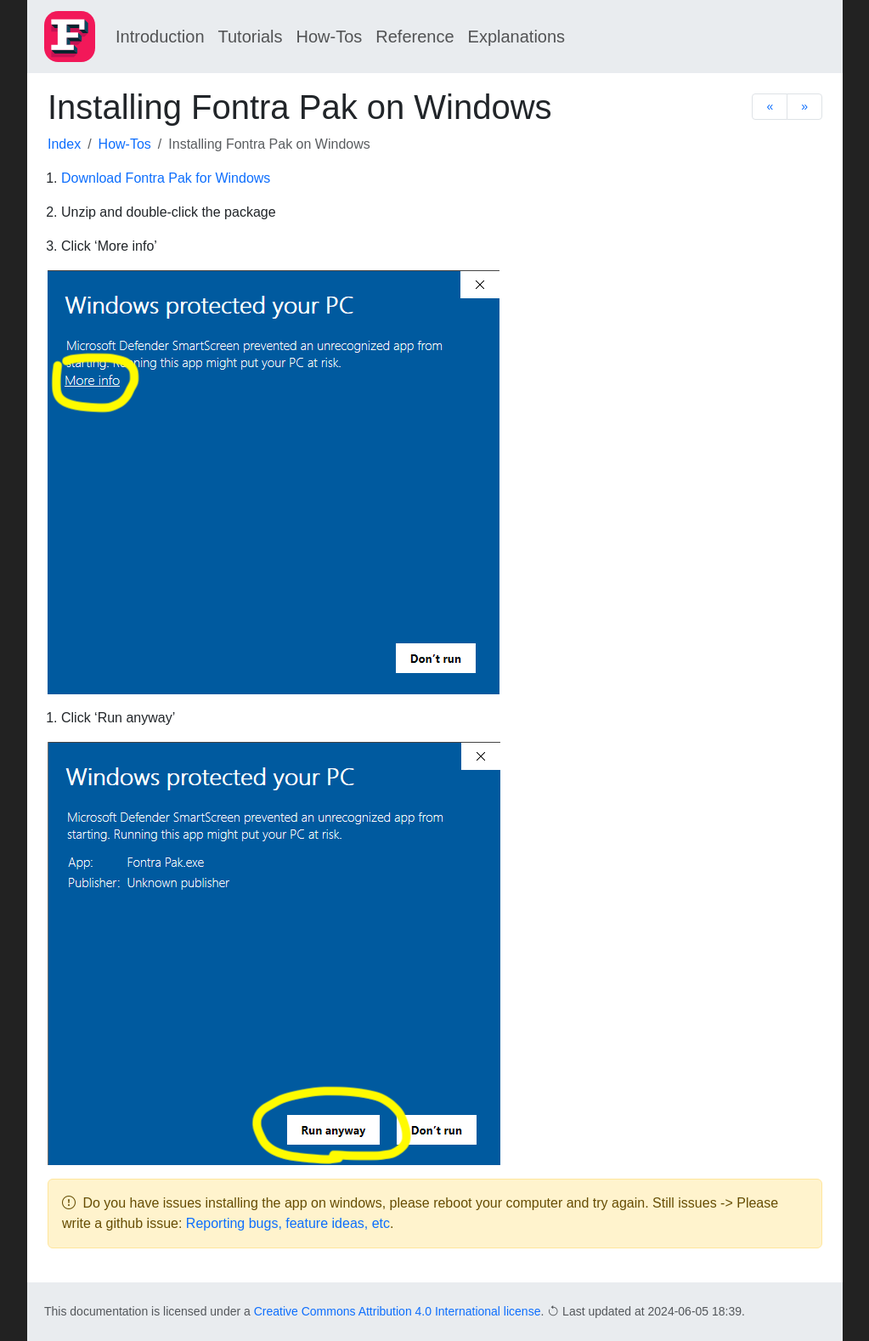
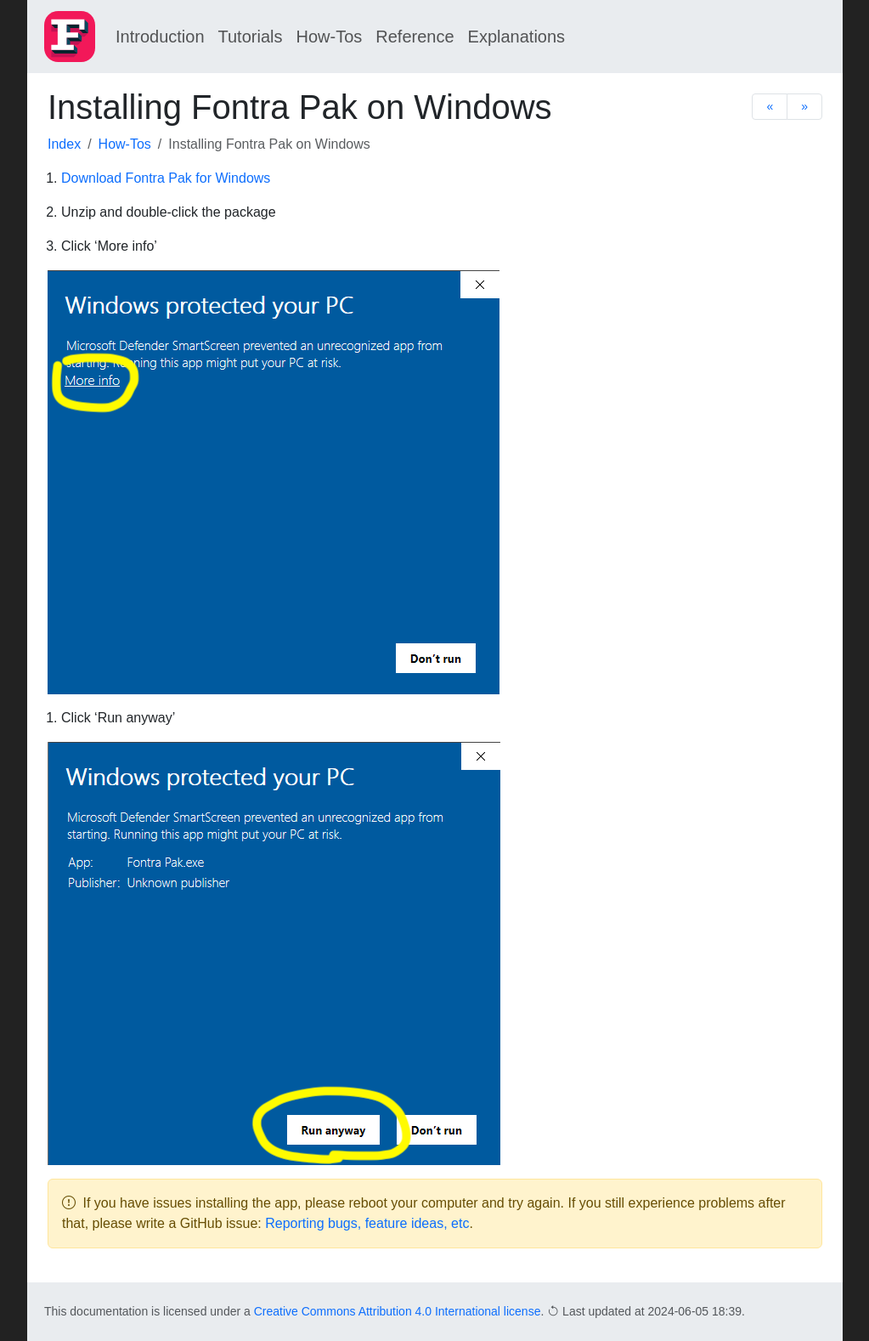
Before and after one commit to googlefonts/fontra-docs, a Jekyll site: the page built from _how-tos/installation/installing-fontra-pak-windows.md, in a window 1280 px wide. Shown: the whole page at 85% size, without its empty margins (128-1151 px from the left). Built offline with Jekyll 4.4.1, drawn with Linux system fonts in a browser that asks for light colours; nearby versions of some CDN libraries; some web fonts are replaced.

Commit message:
some text changes

```diff
--- a/_how-tos/installation/installing-fontra-pak-windows.md
+++ b/_how-tos/installation/installing-fontra-pak-windows.md
@@ -27,7 +27,7 @@
   ![]({{ site.url }}/images/fontra-pak-install-windows-2.png){: .img-fluid}
 
 <div class="alert alert-warning" role="alert" markdown='1'>
-<i class="bi bi-exclamation-circle me-1"></i> Do you have issues installing the app on windows, please reboot your computer and try again. Still issues -> Please write a github issue: [Reporting bugs, feature ideas, etc]({{ site.url }}/how-tos/reporting).
+<i class="bi bi-exclamation-circle me-1"></i> If you have issues installing the app, please reboot your computer and try again. If you still experience problems after that, please write a GitHub issue: [Reporting bugs, feature ideas, etc]({{ site.url }}/how-tos/reporting).
 {: .mb-0 }
 </div>
 
```
